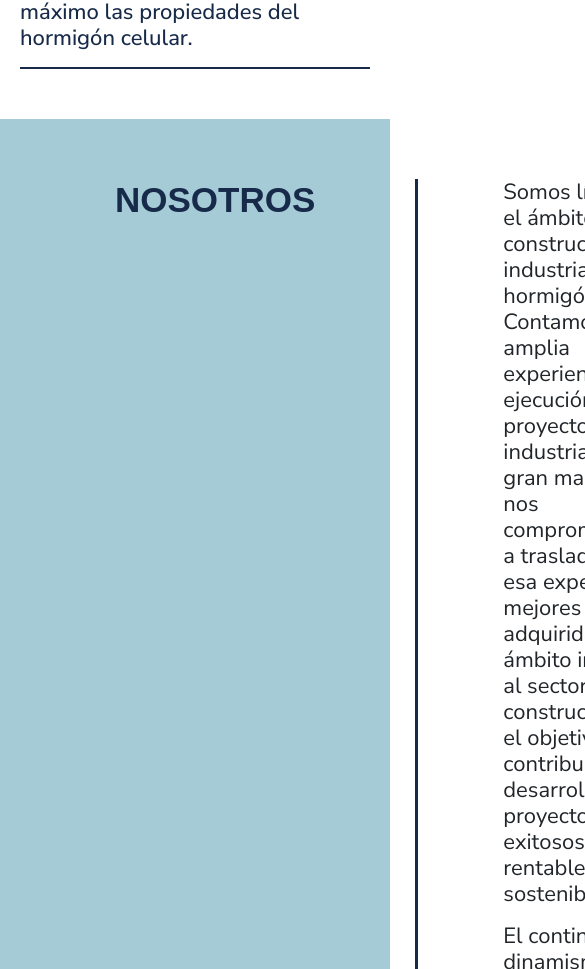
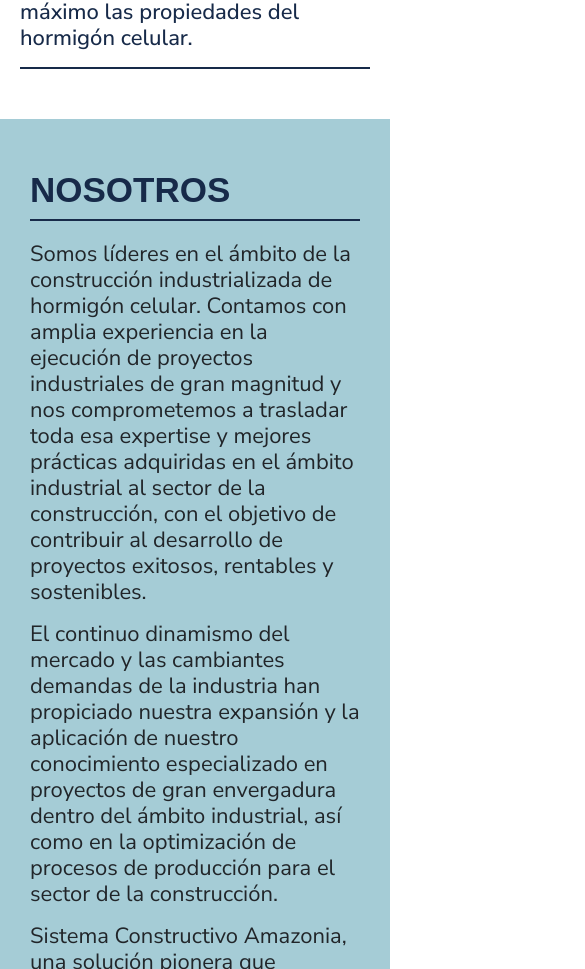
Before and after one commit to facundo1996/amazonia, a React (Create React App) app: page / in a window 390 px wide. Shown: the part 6881-7850 px from the top of the page, 585 px wide, since content can reach past the window. Built offline with nearby package versions, Linux system fonts and the light colour scheme; a web font is replaced by a local one.

Commit message:
About us responsive

```diff
--- a/src/index.css
+++ b/src/index.css
@@ -906,6 +906,19 @@ h4 {
   .model-container .accordion-body {
     border-bottom: 2px solid var(--primary);
   }
+  /* ABOUT US */
+  .about-us-container{
+    flex-direction: column;
+    padding: 50px 30px;
+  }
+  .title-about-us{
+    border-right: none;
+    border-bottom: 2px solid var(--primary);
+    padding-right: 0px;
+  }
+  .about-us-text{
+    padding: 20px 0px;
+  }
 }
 @media (max-width: 991.98px) {
   /* CHARACTERISTICS */
```
